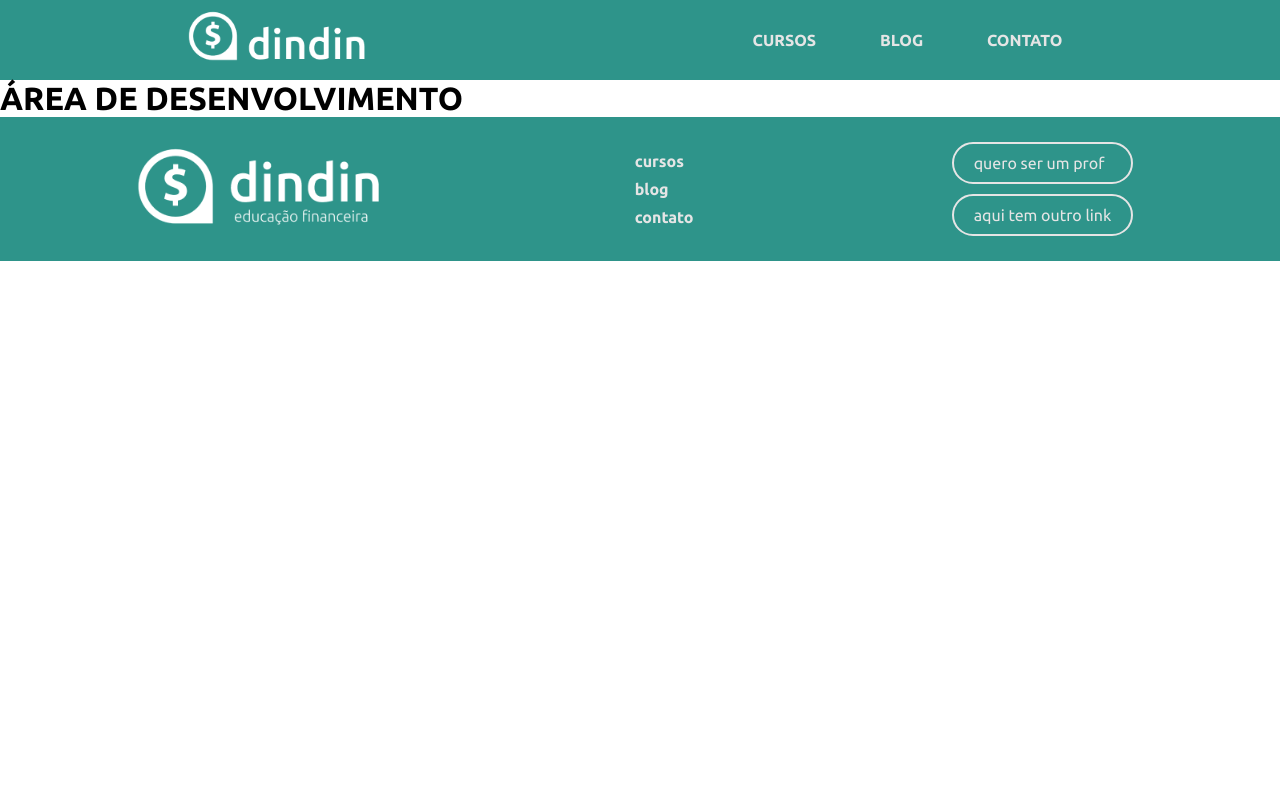
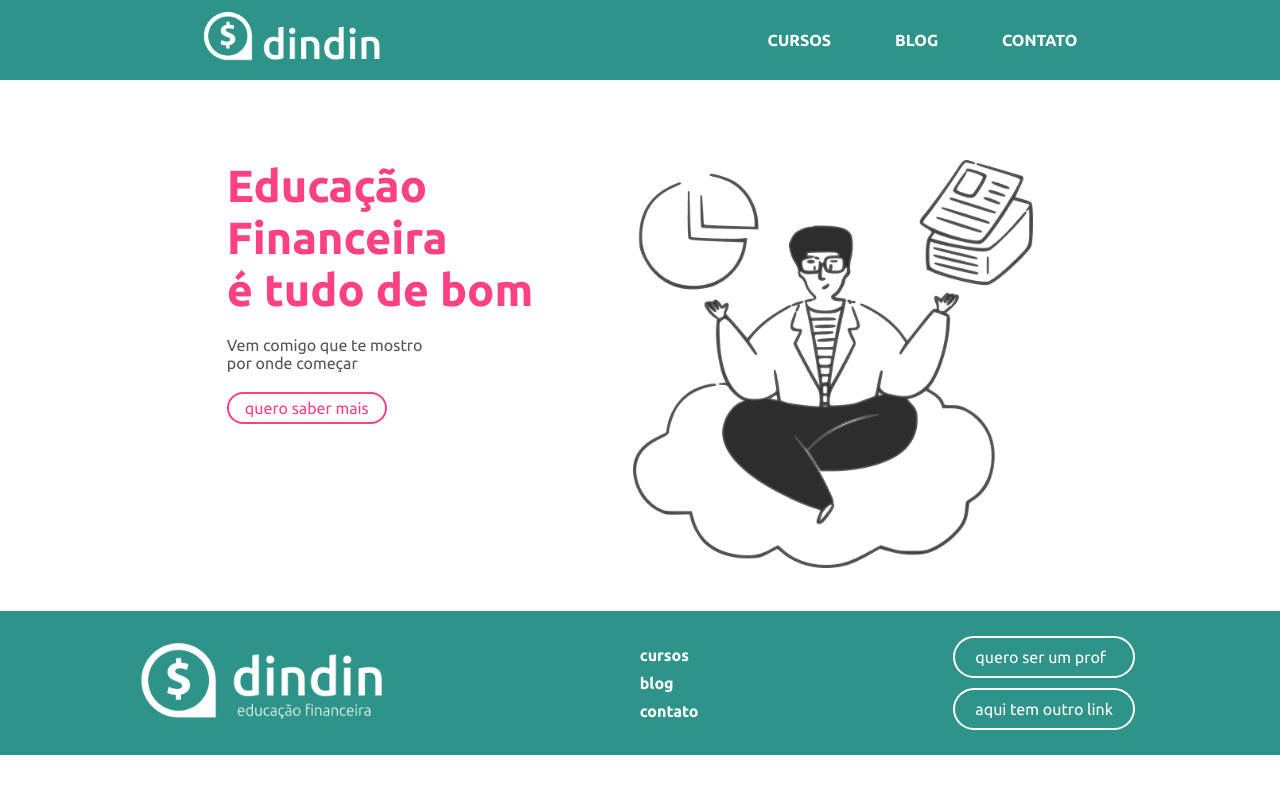
Before and after one commit to WWWomen/plataforma_dindin, a plain HTML site: page index.html in a window 1280 px wide. Drawn offline with Linux system fonts and the light colour scheme.

Commit message:
Criação da pág index

```diff
--- a/css/global.css
+++ b/css/global.css
@@ -23,7 +23,7 @@
 .header a {
     margin: 30px;
     text-decoration: none;
-    color: #E5E5E5;
+    color: #ffffff;
     font-weight: 700;
 }
 
@@ -46,17 +46,17 @@
     display: block;
     padding: 5px;
     text-decoration: none;
-    color: #E5E5E5;
+    color: #ffffff;
     font-weight: 700;
 }
 
-.border-radius {
+.border-footer {
     margin: 10px;
-    border: 2px solid #E5E5E5;
+    border: 2px solid #ffffff;
     border-radius: 50px;
 }
 
-.border-radius p {
+.border-footer p {
     padding: 10px 20px;
-    color: #E5E5E5;
+    color: #ffffff;
 }
--- a/css/index.css
+++ b/css/index.css
@@ -0,0 +1,45 @@
+.section-one {
+    background-color: #ffffff;
+}
+
+.box-one {
+    display: flex;
+    justify-content: center;
+    align-items: flex-start;
+    margin-top: 80px;
+}
+
+.box-title {
+    margin: 0px 40px;
+}
+
+.title-h1 {
+    color: #FF4081;
+    font-size: 45px;
+    font-weight: 700;
+}
+
+.text {
+    margin: 20px 0px;
+    color:#555555;
+}
+
+.know-more {
+    width: 160px;
+    color: #FF4081;
+    border: 2px solid #FF4081;
+    border-radius: 50px;
+}
+
+.know-more p {
+    text-align: center;
+    padding: 5px;
+}
+
+.box-image {
+    margin: 0px 60px 40px 60px;
+}
+
+.box-image img {
+    max-width: 400px;
+}
--- a/index.html
+++ b/index.html
@@ -1,5 +1,6 @@
 <!DOCTYPE html>
 <html lang="pt-br">
+
 <head>
     <meta charset="UTF-8">
     <meta http-equiv="X-UA-Compatible" content="IE=edge">
@@ -8,11 +9,14 @@
     <link rel="stylesheet" href="./css/index.css">
     <title>Dindin | Educação Financeira</title>
 </head>
+
 <body>
     <header>
         <div class="header">
             <div>
-                <img src="./img/logo-header.png" alt="Logo Dindin Menu">
+                <a href="./index.html">
+                    <img src="./img/logo-header.png" alt="Logo Dindin Menu">
+                </a>
             </div>
             <nav>
                 <a href="./cursos.html">CURSOS</a>
@@ -23,17 +27,44 @@
     </header>
 
     <main>
+        <section class="section-one">
+            <div class="box-one">
+                <div class="box-title">
+                    <div class="title-h1">
+                        <p>Educação</p>
+                        <p>Financeira</p>
+                        <p>é tudo de bom</p>
+                    </div>
+                    <div class="text">
+                        <p>Vem comigo que te mostro</p>
+                        <p>por onde começar</p>
+                    </div>
+                    <div class="know-more">
+                        <p>quero saber mais</p>
+                    </div>
+                </div>
+                <div class="box-image">
+                    <img src="./img/ilustra-banner.png" alt="Imagem Banner">
+                </div>
+            </div>
+        </section>
+        <section class="section-two">
 
+        </section>
+        <section class="section-three">
 
-        <h1>ÁREA DE DESENVOLVIMENTO</h1>
+        </section>
+        <section class="section-four">
 
-
+        </section>
     </main>
 
     <footer>
         <div class="footer">
             <div>
-                <img src="./img/logo-footer.png" alt="Logo Dindin rodapé">
+                <a href="./index.html">
+                    <img src="./img/logo-footer.png" alt="Logo Dindin rodapé">
+                </a>
             </div>
             <div>
                 <a href="./cursos.html">cursos</a>
@@ -41,14 +72,15 @@
                 <a href="./contato.html">contato</a>
             </div>
             <div>
-                <div class="border-radius">
+                <div class="border-footer">
                     <p>quero ser um prof</p>
                 </div>
-                <div class="border-radius">
+                <div class="border-footer">
                     <p>aqui tem outro link</p>
                 </div>
             </div>
         </div>
     </footer>
 </body>
+
 </html>
```
Also changed, not shown: blog.html (+8 -4 lines), contato.html (+8 -4 lines), curso.html (+8 -4 lines), cursos.html (+8 -4 lines), post.html (+8 -4 lines).
